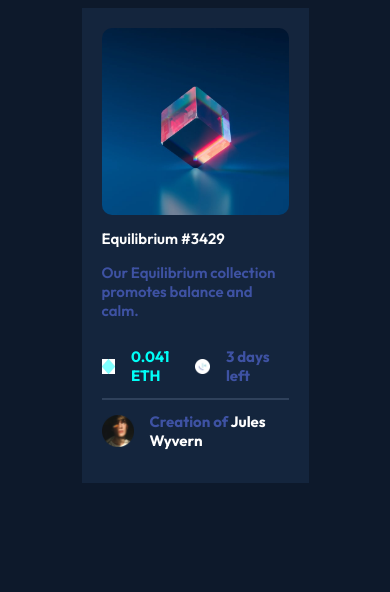
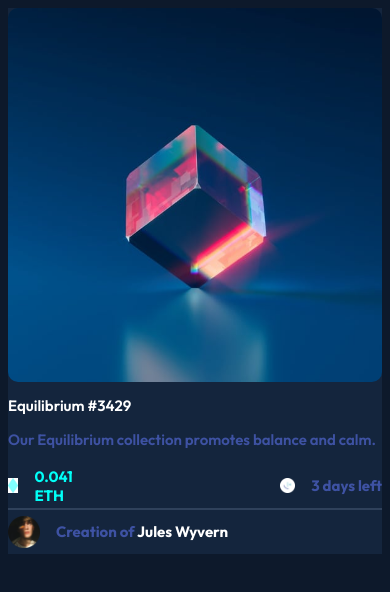
Before and after one commit to Ugohills1/Equilibrium-collection, a plain HTML site: page index.html in a window 390 px wide. Drawn offline with Linux system fonts and the light colour scheme.

Commit message:
Eguilibrium destop-mobile2

```diff
--- a/Equilibrium.css
+++ b/Equilibrium.css
@@ -5,9 +5,8 @@ body {
 
 .main-container {
     background-color: hsl(216, 50%, 16%);
-    width: 50%;
-    margin: auto;
-    padding: 20px;
+    width: 100%;
+
 }
 
 #image-equilibrium {
@@ -42,6 +41,8 @@ p {
 }
 
 .ETH {
+    width: 0.5px;
+    height: 0.5px;
     font-family: "Outfit", sans-serif;
     font-optical-sizing: auto;
     font-weight: 300;
@@ -80,13 +81,11 @@ span {
 
 @media only screen and (min-width: 374px) {
     .Main-Container {
-        width: 100%;
+        width: 50%;
         margin: auto;
-        padding: 50px;
         display: flex;
-        /* justify-content: center;
-   align-items: center; */
-        width: 100%;
+        justify-content: center;
+        align-items: center;
     }
 
     p {
@@ -97,6 +96,8 @@ span {
         display: flex;
         align-content: center;
         flex-direction: row;
+        align-items: center;
+        gap: 4.5rem;
     }
 
     h1 {
@@ -107,4 +108,27 @@ span {
         font-size: 15px;
     }
 
+    .days {
+        font-family: "Outfit", sans-serif;
+        font-optical-sizing: auto;
+        font-weight: 300;
+        font-style: normal;
+        color: hsl(228, 45%, 44%);
+        display: flex;
+        flex-direction: row;
+        align-items: center;
+        gap: 1.0rem;
+    }
+
+    .Creation {
+        font-family: "Outfit", sans-serif;
+        font-optical-sizing: auto;
+        font-weight: 400;
+        font-style: normal;
+        color: hsl(228, 45%, 44%);
+        display: flex;
+        align-items: center;
+        gap: 1.0rem;
+    }
+
 }
```
